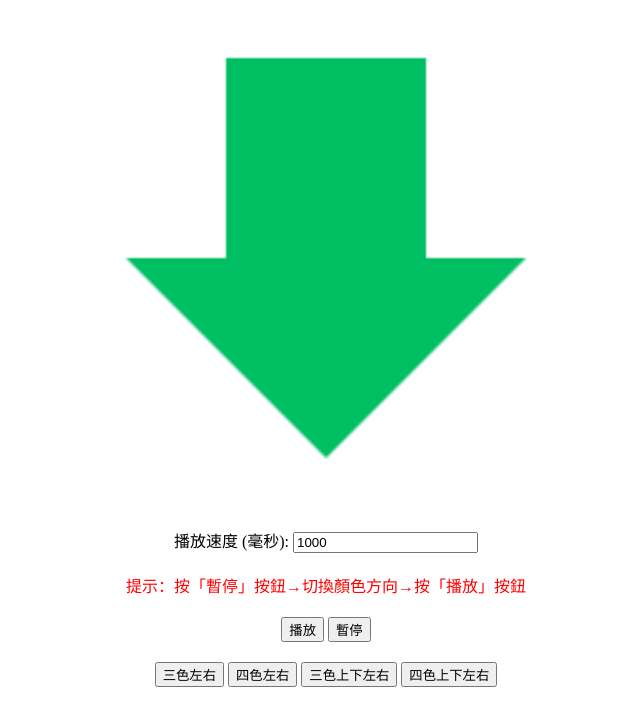
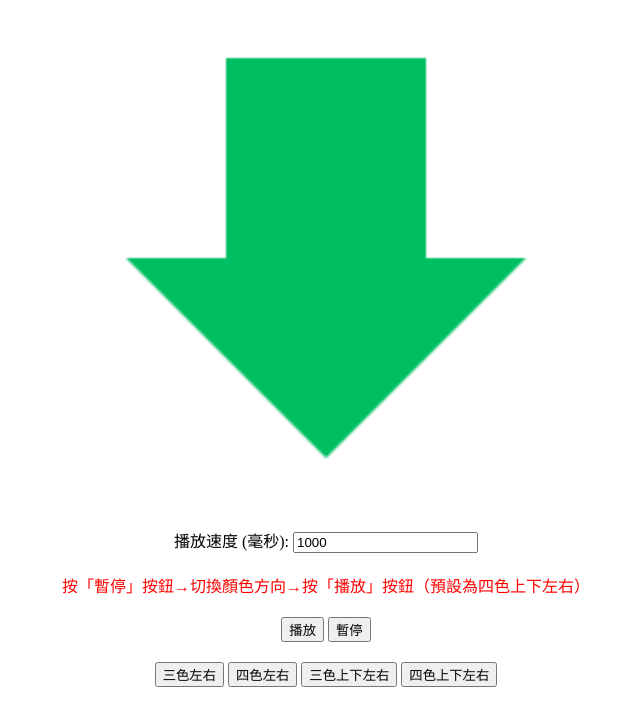
Before and after one commit to cdcntuespe/my-arrow-project, a plain HTML site: page index.html in a window 1280 px wide. Shown: the whole page, without its empty margins (314-954 px from the left). Drawn offline with Linux system fonts and the light colour scheme.

Commit message:
Update index.html

```diff
--- a/index.html
+++ b/index.html
@@ -25,7 +25,7 @@
 
 <!-- 添加提示用戶的文字 -->
 <div style="text-align: center; margin-top: 20px; color: red;">
-    <p>提示：按「暫停」按鈕→切換顏色方向→按「播放」按鈕</p>
+    <p>按「暫停」按鈕→切換顏色方向→按「播放」按鈕（預設為四色上下左右）</p>
 </div>
 
 <!-- 播放和暫停按鈕 -->
```
